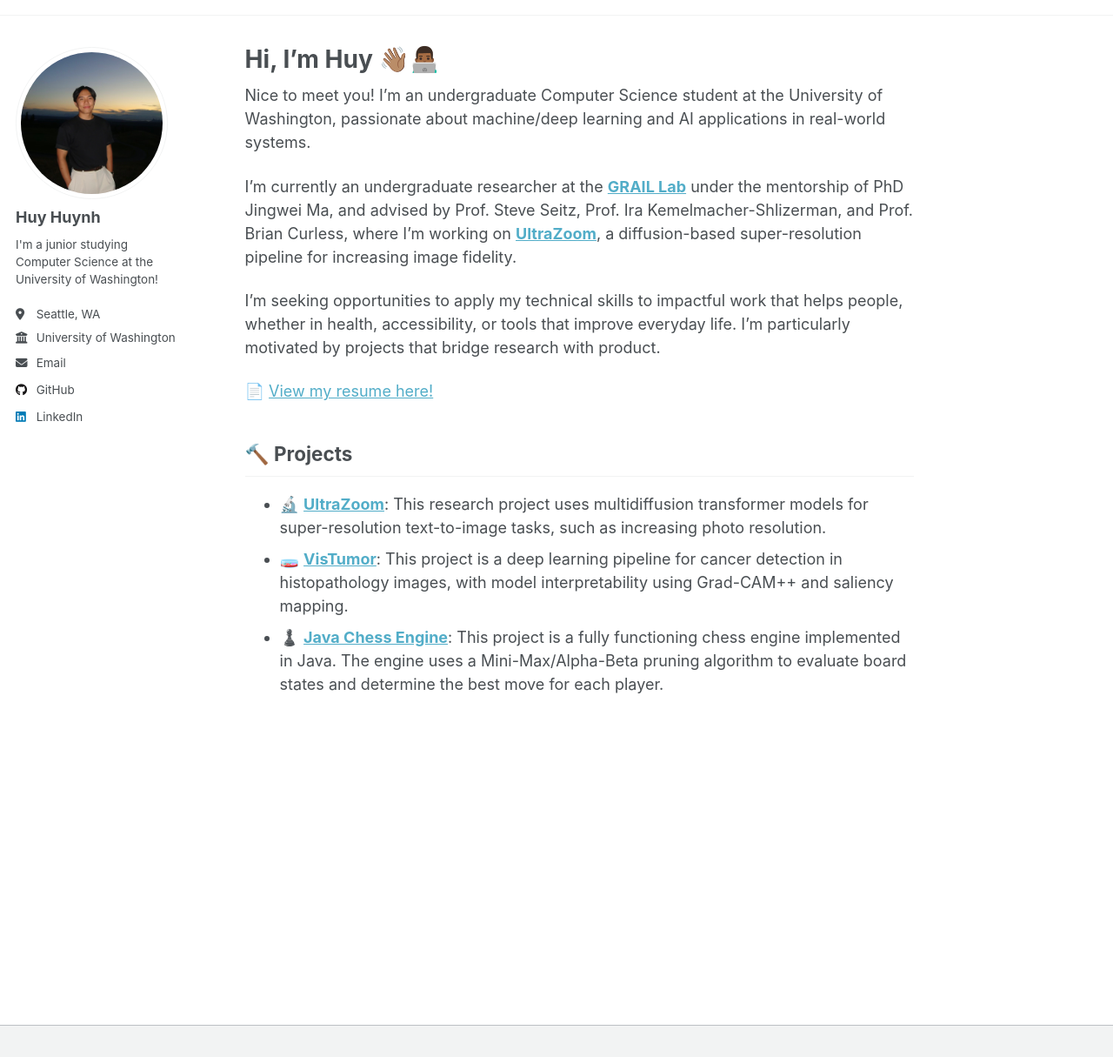
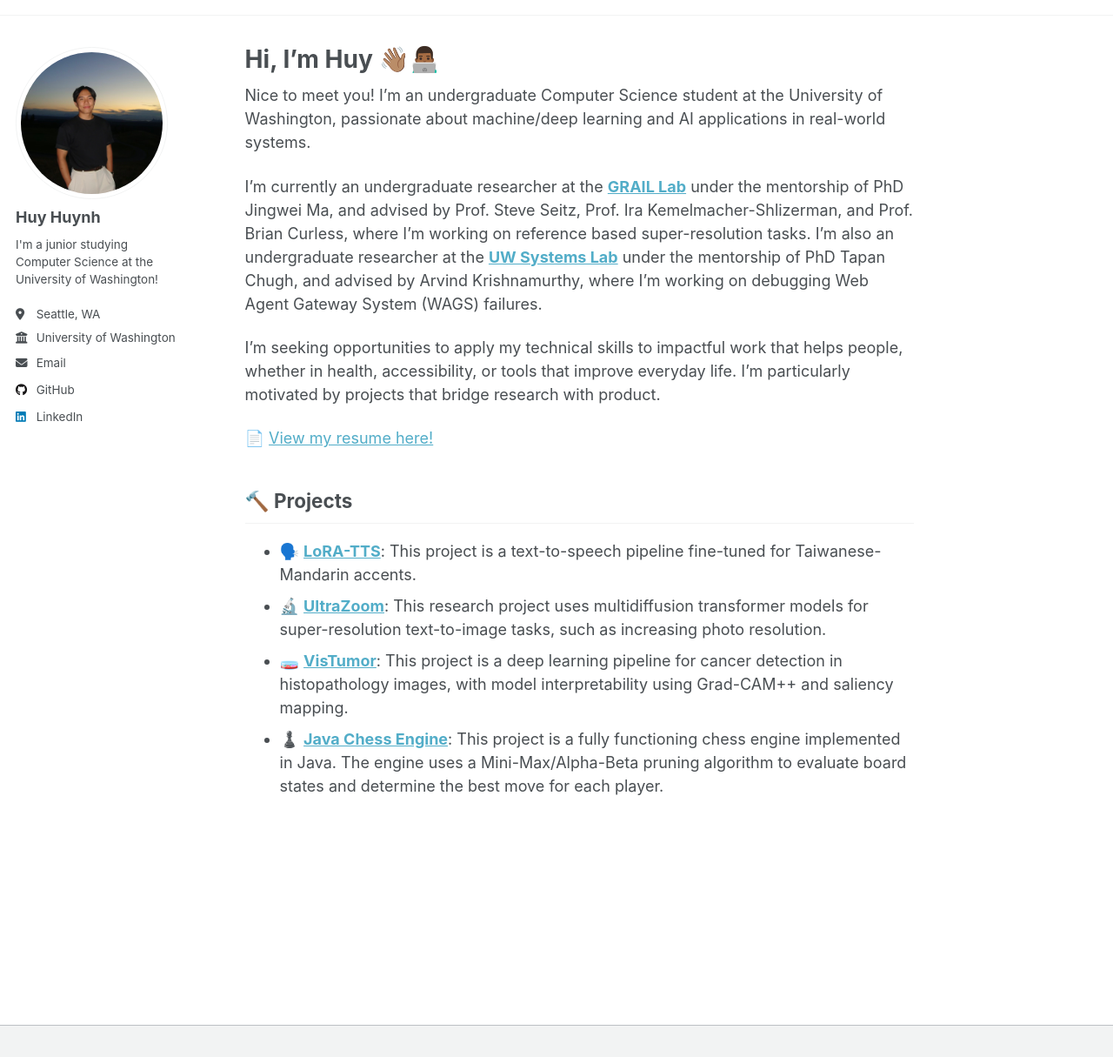
Before and after one commit to huy-cao-huynh/huy-cao-huynh.github.io, a Jekyll site: the page built from _pages/about.md, in a window 1280 px wide and 1215 px high. Shown: the whole window at 87% size. Built offline with Jekyll 4.4.1, drawn with Linux system fonts in a browser that asks for light colours.

Commit message:
Revise research roles and fix resume link
Updated research descriptions and corrected resume link.

```diff
--- a/_pages/about.md
+++ b/_pages/about.md
@@ -9,13 +9,14 @@ redirect_from:
 
 Nice to meet you! I'm an undergraduate Computer Science student at the University of Washington, passionate about machine/deep learning and AI applications in real-world systems.
 
-I'm currently an undergraduate researcher at the **[GRAIL Lab](https://grail.cs.washington.edu/)** under the mentorship of PhD Jingwei Ma, and advised by Prof. Steve Seitz, Prof. Ira Kemelmacher-Shlizerman, and Prof. Brian Curless, where I'm working on **[UltraZoom](https://ultra-zoom.github.io/)**, a diffusion-based super-resolution pipeline for increasing image fidelity.
+I'm currently an undergraduate researcher at the **[GRAIL Lab](https://grail.cs.washington.edu/)** under the mentorship of PhD Jingwei Ma, and advised by Prof. Steve Seitz, Prof. Ira Kemelmacher-Shlizerman, and Prof. Brian Curless, where I'm working on reference based super-resolution tasks. I'm also an undergraduate researcher at the **[UW Systems Lab](https://syslab.cs.washington.edu/)** under the mentorship of PhD Tapan Chugh, and advised by Arvind Krishnamurthy, where I'm working on debugging Web Agent Gateway System (WAGS) failures.
 
 I'm seeking opportunities to apply my technical skills to impactful work that helps people, whether in health, accessibility, or tools that improve everyday life. I'm particularly motivated by projects that bridge research with product.
 
-📄 [View my resume here!](Huy_Huynh.Resume.pdf)
+📄 [View my resume here!](Huy_Huynh_Resume.pdf)
 
 ## 🔨 Projects
+* 🗣️ **[LoRA-TTS](https://github.com/huy-cao-huynh/Lora-TTS-Efficient-Dialect-Adaptation)**: This project is a text-to-speech pipeline fine-tuned for Taiwanese-Mandarin accents.
 * 🔬 **[UltraZoom](https://ultra-zoom.github.io/)**: This research project uses multidiffusion transformer models for super-resolution text-to-image tasks, such as increasing photo resolution.
 * 🧫 **[VisTumor](https://github.com/huy-cao-huynh/VisTumor)**: This project is a deep learning pipeline for cancer detection in histopathology images, with model interpretability using Grad-CAM++ and saliency mapping.
 * ♟️ **[Java Chess Engine](https://github.com/huy-cao-huynh/MockFish)**: This project is a fully functioning chess engine implemented in Java. The engine uses a Mini-Max/Alpha-Beta pruning algorithm to evaluate board states and determine the best move for each player.
```
